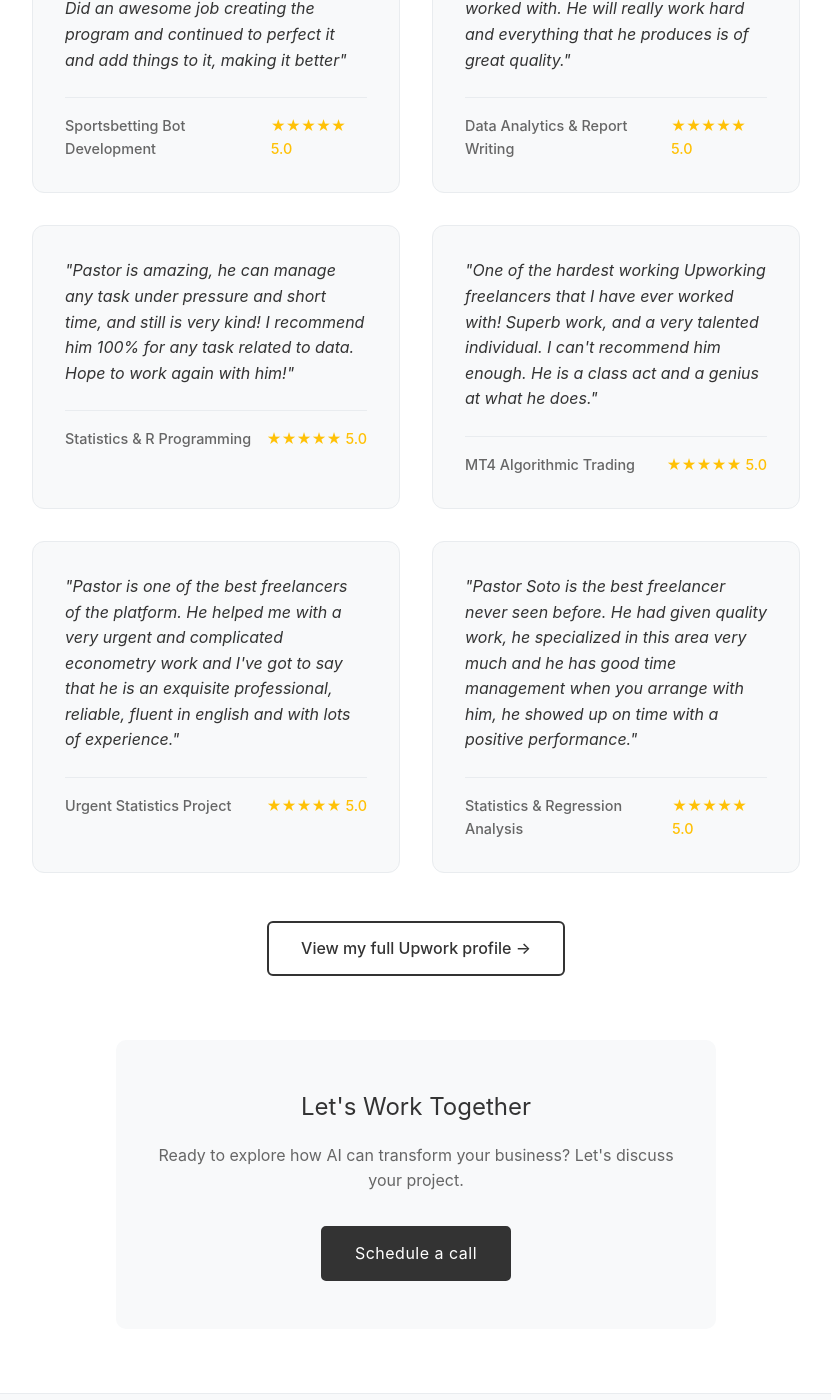
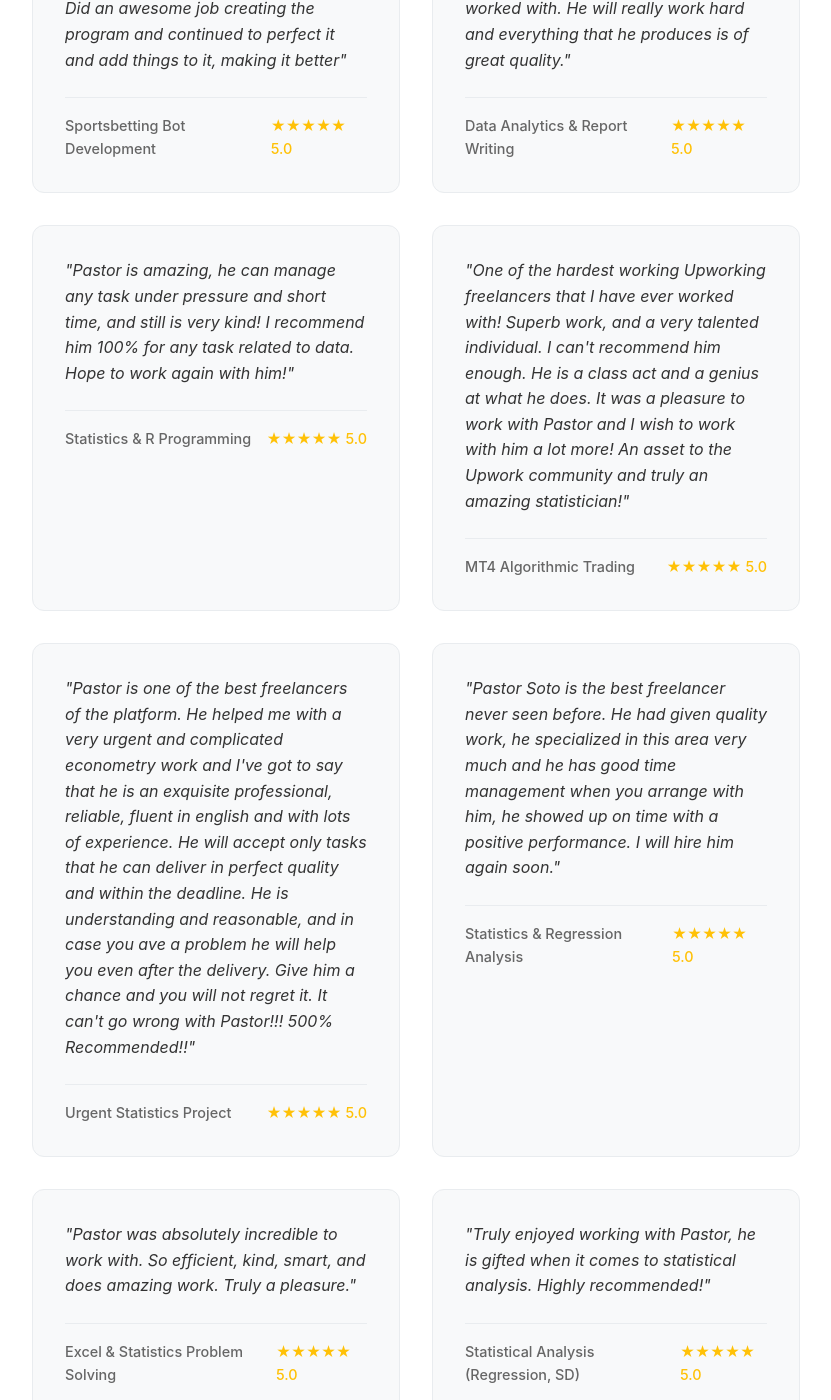
Before and after one commit to sotoblanco/blog, a Jekyll site: the page built from docs/hire-me.md, in a window 1280 px wide and 1400 px high, scrolled down 1021 px. Shown: the whole window, without its empty margins (224-1055 px from the left). Built offline with Jekyll 4.4.1, drawn with Linux system fonts in a browser that asks for light colours; some of the changed text lies outside the part shown.

Commit message:
more testimonials

```diff
--- a/docs/hire-me.md
+++ b/docs/hire-me.md
@@ -75,7 +75,7 @@ title: Hire Me
 
             <div class="testimonial-card">
                 <div class="testimonial-content">
-                    <p>"One of the hardest working Upworking freelancers that I have ever worked with! Superb work, and a very talented individual. I can't recommend him enough. He is a class act and a genius at what he does."</p>
+                    <p>"One of the hardest working Upworking freelancers that I have ever worked with! Superb work, and a very talented individual. I can't recommend him enough. He is a class act and a genius at what he does. It was a pleasure to work with Pastor and I wish to work with him a lot more! An asset to the Upwork community and truly an amazing statistician!"</p>
                 </div>
                 <div class="testimonial-meta">
                     <span class="project-type">MT4 Algorithmic Trading</span>
@@ -85,7 +85,7 @@ title: Hire Me
 
             <div class="testimonial-card">
                 <div class="testimonial-content">
-                    <p>"Pastor is one of the best freelancers of the platform. He helped me with a very urgent and complicated econometry work and I've got to say that he is an exquisite professional, reliable, fluent in english and with lots of experience."</p>
+                    <p>"Pastor is one of the best freelancers of the platform. He helped me with a very urgent and complicated econometry work and I've got to say that he is an exquisite professional, reliable, fluent in english and with lots of experience. He will accept only tasks that he can deliver in perfect quality and within the deadline. He is understanding and reasonable, and in case you ave a problem he will help you even after the delivery. Give him a chance and you will not regret it. It can't go wrong with Pastor!!! 500% Recommended!!"</p>
                 </div>
                 <div class="testimonial-meta">
                     <span class="project-type">Urgent Statistics Project</span>
@@ -95,10 +95,70 @@ title: Hire Me
 
             <div class="testimonial-card">
                 <div class="testimonial-content">
-                    <p>"Pastor Soto is the best freelancer never seen before. He had given quality work, he specialized in this area very much and he has good time management when you arrange with him, he showed up on time with a positive performance."</p>
+                    <p>"Pastor Soto is the best freelancer never seen before. He had given quality work, he specialized in this area very much and he has good time management when you arrange with him, he showed up on time with a positive performance. I will hire him again soon."</p>
                 </div>
                 <div class="testimonial-meta">
                     <span class="project-type">Statistics & Regression Analysis</span>
+                    <span class="rating">★★★★★ 5.0</span>
+                </div>
+            </div>
+
+            <div class="testimonial-card">
+                <div class="testimonial-content">
+                    <p>"Pastor was absolutely incredible to work with. So efficient, kind, smart, and does amazing work. Truly a pleasure."</p>
+                </div>
+                <div class="testimonial-meta">
+                    <span class="project-type">Excel & Statistics Problem Solving</span>
+                    <span class="rating">★★★★★ 5.0</span>
+                </div>
+            </div>
+
+            <div class="testimonial-card">
+                <div class="testimonial-content">
+                    <p>"Truly enjoyed working with Pastor, he is gifted when it comes to statistical analysis. Highly recommended!"</p>
+                </div>
+                <div class="testimonial-meta">
+                    <span class="project-type">Statistical Analysis (Regression, SD)</span>
+                    <span class="rating">★★★★★ 5.0</span>
+                </div>
+            </div>
+
+            <div class="testimonial-card">
+                <div class="testimonial-content">
+                    <p>"Great Freelance Statistician. Very professional and timely. Look forward to working with him again."</p>
+                </div>
+                <div class="testimonial-meta">
+                    <span class="project-type">Election Analysis with Benford's Law</span>
+                    <span class="rating">★★★★★ 5.0</span>
+                </div>
+            </div>
+
+            <div class="testimonial-card">
+                <div class="testimonial-content">
+                    <p>"Excellent to work with Pastor! Very clever guy, great advice!"</p>
+                </div>
+                <div class="testimonial-meta">
+                    <span class="project-type">SPSS Statistics Assistance</span>
+                    <span class="rating">★★★★★ 5.0</span>
+                </div>
+            </div>
+
+            <div class="testimonial-card">
+                <div class="testimonial-content">
+                    <p>"Pastor is great at his speciality, and great at explaining the results. I absolutely recommend him, and I will always hire him when needed."</p>
+                </div>
+                <div class="testimonial-meta">
+                    <span class="project-type">Repeated ANOVA Analysis</span>
+                    <span class="rating">★★★★★ 5.0</span>
+                </div>
+            </div>
+
+            <div class="testimonial-card">
+                <div class="testimonial-content">
+                    <p>"Great resource, knowledgeable, proactive, timely. Provided me good consultancy. Will reach back when I'm ready to take more substantial steps."</p>
+                </div>
+                <div class="testimonial-meta">
+                    <span class="project-type">ML/DL/AI Financial Trading Consultant</span>
                     <span class="rating">★★★★★ 5.0</span>
                 </div>
             </div>
```
